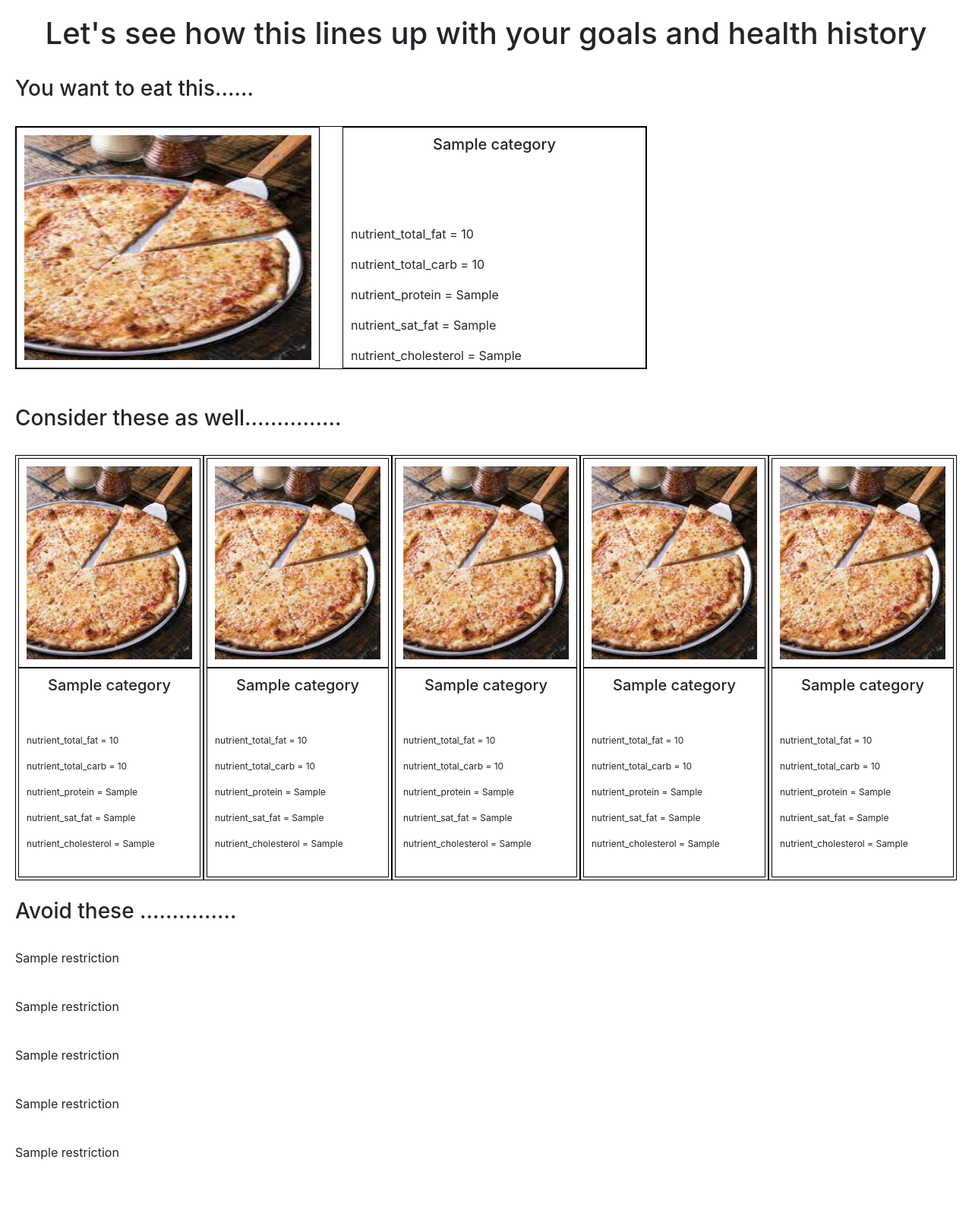
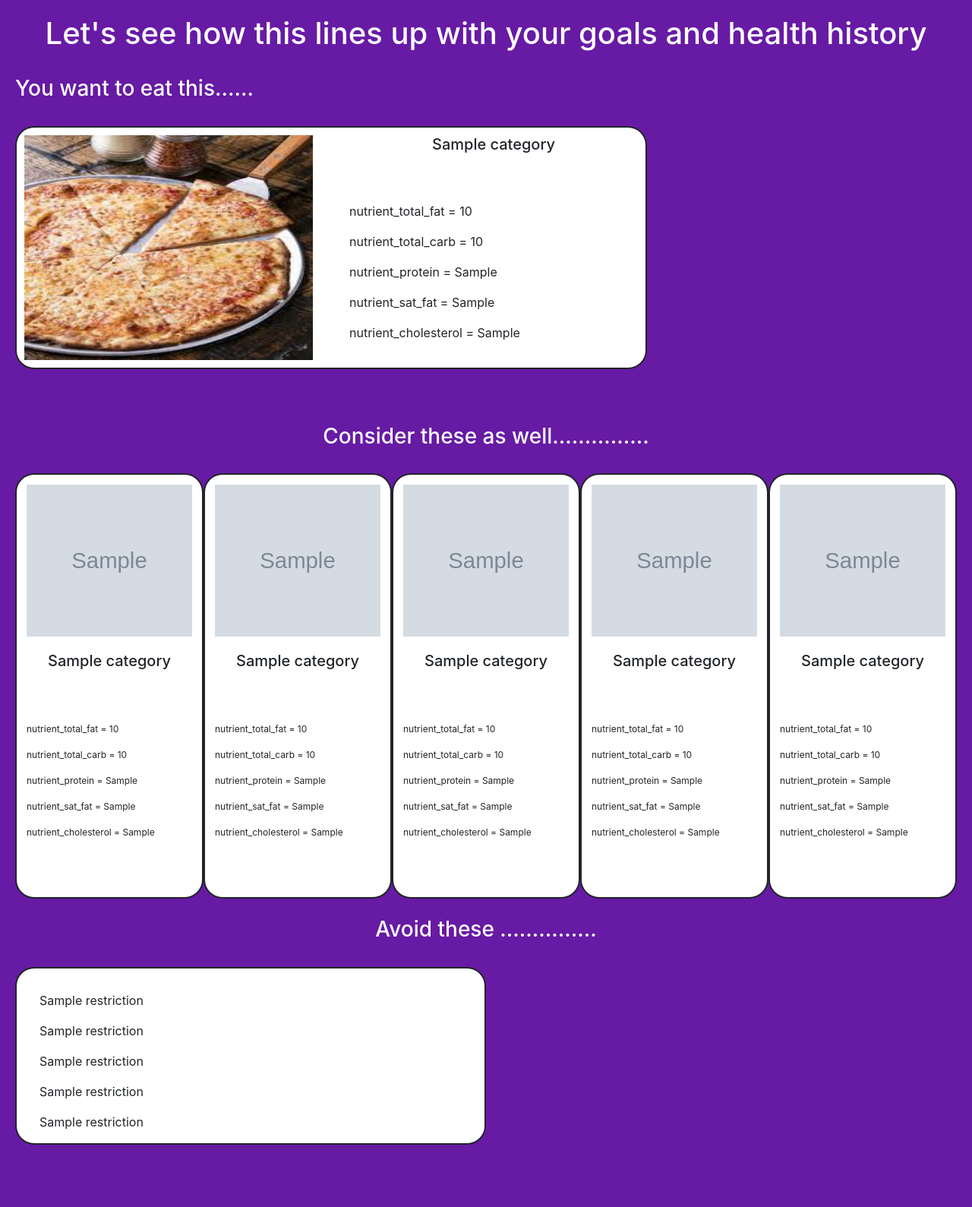
Before and after one commit to gridsusc/mindspark-2-team-tars, a Flask app: template web_app/templates/results_page.html in a window 1280 px wide. Shown: the whole page at 76% size. After the commit the page ends 1507 px from the top, so only its background shows below. Run offline with Flask 2, Linux system fonts and the light colour scheme; the template is opened without the code that fills it: most values are stand-ins (such as "Sample title", 1, 10 or a date in 2020); grey boxes marked "Sample" are stand-in pictures.

Commit message:
updated final web app

```diff
--- a/web_app/app.py
+++ b/web_app/app.py
@@ -46,11 +46,14 @@ def get_recommendations():
 
     _, _, _, restrictions = recommendation(food_item_selected,disease_to_avoid_selected)
 
+    images = ["static/nutcase_vegan.jpeg","static/sardines.jpeg","static/radi.jpeg","static/moz.jpeg","static/upma.jpeg"]
+
     return render_template('results_page.html', data={"food_i_selected":food_item_selected,
                                                         "lifestyle_selected":lifestyle_selected,
                                                         "disease_to_avoid" : disease_to_avoid_selected,
                                                         "df_ans" : df_ans,
-                                                        "restrictions":restrictions
+                                                        "restrictions":restrictions,
+                                                        "images":images
                                                         })
 
 if __name__ == '__main__':
--- a/web_app/templates/results_page.html
+++ b/web_app/templates/results_page.html
@@ -4,21 +4,22 @@
 
 </head>
 
-<body>
-    <div style="padding:20px">
+<body style="background-color: #671aa4;padding:20px">
 
-    <h1 style="text-align: center;">Let's see how this lines up with your goals and health history</h1>
+    <h1 style="text-align: center;color: white;">Let's see how this lines up with your goals and health history</h1>
     <br>
 
-    <h3>You want to eat this......</h3><br>
+    <h3 style="color: white;">You want to eat this......</h3><br>
 
-    <div style="width: 52rem;border:1px solid black;height:20rem; align-content: center;">
-        <div style="float:left;width:25rem; height:100%;padding:10px;border:1px solid black;">
+    <div>
+
+        <div style="border-radius: 25px;border: 2px solid ;width: 52rem;height:20rem; align-content: center;background-color: white">
+            <div style="float:left;width:25rem; height:100%;padding:10px">
                 <img src="static/pijja.jfif" alt="Card image cap" style="overflow:hidden;width:100%;height:100%;">
             </div>
 
-        <div style="float:right;width:25rem;height:100%;padding:10px;border:1px solid black;">
-            <div style="text-size-adjust:auto; height:40%;overflow-wrap: break-word;">
+            <div style="float:right;width:25rem;height:100%;padding:10px;">
+                <div style="text-size-adjust:auto; height:30%;overflow-wrap: break-word;">
                     <h5 style="text-align:center">{{ data['df_ans'].iloc[-1].Category }}</h5>
                 </div>
 
@@ -33,22 +34,30 @@
 
         </div>
 
+        <!-- <div style="border-radius: 25px;border: 2px solid ;height:20rem; align-content: center;background-color: white;float:right">
+            <img src="static/score.jfif" alt="metric" style="overflow:hidden;width:100%;height:100%;border-radius: 25px;">
+        </div> -->
+
+    </div>
+
     <br><br>
 
-    <h3>Consider these as well...............</h3><br>
+    <span>
+        <br><h3 style="text-align: center;color: white;float:bottom">Consider these as well...............</h3><br>
+    </span>
 
-    <div style="display: flex;">
+
+    <div style="border-radius: 25px ;display: flex;background-color:  #671aa4;">
         {% for i in range(5) %}
-            <div style="width: 30rem;border:1px solid black;height:35rem;padding:3px">
-                <div style="width:100%; height:50% ;padding:10px;border:1px solid black;">
-                    <img src="static/pijja.jfif" alt="Card image cap" style="overflow:hidden;width:100%;height:100%;">
+            <div style="border-radius: 25px;border: 2px solid;width: 30rem;height:35rem;padding:3px;background-color: white;">
+                <div style="width:100%; height:40% ;padding:10px;border-radius: 25px;">
+                    <img src="{{ data['images'][i] }}" alt="Card image cap" style="overflow:hidden;width:100%;height:100%;">
                 </div>
 
-                <div style="width:100%;height:50%;padding:10px;border:1px solid black;font-size: 12px;">
+                <div style="width:100%;height:60%;padding:10px;font-size: 12px;">
                     <div style="text-size-adjust:auto; height:30%;overflow-wrap: break-word;">
                         <h5 style="text-align:center">{{ data['df_ans'].iloc[i].Category }}</h5>
                     </div>
-
 
                     <div style="text-size-adjust:auto; height:70%">
                         <p>nutrient_total_fat = {{ data['df_ans'].iloc[i].nutrient_total_fat }} </p>
@@ -66,15 +75,12 @@
 
     <br>
 
-    <h3>Avoid these ...............</h3><br>
+    <h3 style="text-align: center;color: white;">Avoid these ...............</h3><br>
 
-    <div>
+    <div style="border-radius: 25px;border: 2px solid ;background-color: white;padding-left: 30px;padding-top: 30px;width: 50%;">
         {% for i in range(5) %}
-            <p>{{ data['restrictions'][i] }}</p><br>
+            <p>{{ data['restrictions'][i] }}</p>
         {% endfor %}
-    </div>
-
-
     </div>
 
 </body>
--- a/web_app/templates/user_details.html
+++ b/web_app/templates/user_details.html
@@ -3,7 +3,7 @@
         <link rel="stylesheet" href="https://cdn.jsdelivr.net/npm/bootstrap@4.0.0/dist/css/bootstrap.min.css" integrity="sha384-Gn5384xqQ1aoWXA+058RXPxPg6fy4IWvTNh0E263XmFcJlSAwiGgFAW/dAiS6JXm" crossorigin="anonymous">
     </head>
     <body style="background-color: #671aa4;">
-        <form action='{{ url_for("get_food_item")}}' method="POST" style="padding: 80px;">
+        <form action='{{ url_for("get_food_item")}}' method="POST" style="padding-top: 40px;padding-left: 60px;padding-right: 60px">
 
               <div class="form-group">
                 <label for="name" style="color: white;">Name</label>
@@ -41,6 +41,7 @@
             </select> -->
 
             <label for="lifestyle" style="color: white;">Desired Lifestyle</label>
+            <br>
             <select class="selectpicker" data-live-search="true" name="lifestyle">
                 {% for lf_style in data["lifestyle"] %}
                 <option value= "{{ lf_style }}" data-tokens="{{ lf_style }}" >{{ lf_style }}</option>"
@@ -54,7 +55,10 @@
                 {% endfor %}
             </select> -->
 
+            <br><br>
+
             <label for="disease_to_avoid" style="color: white;">Diseases to avoid</label>
+            <br>
             <select class="selectpicker" data-live-search="true" name="disease_to_avoid">
                 {% for d_avoid in data["diseases_to_avoid"] %}
                 <option value= "{{ d_avoid }}" data-tokens="{{ d_avoid }}" >{{ d_avoid }}</option>"
```
Also changed, not shown: web_app/templates/index.html (+18 -5 lines), web_app/static/moz.jpeg (added), web_app/static/nutcase_vegan.jpeg (added), web_app/static/radi.jpeg (added), web_app/static/sardines.jpeg (added), web_app/static/score.jfif (added), web_app/static/upma.jpeg (added). Lines whose indentation alone changed are shown as unchanged.
